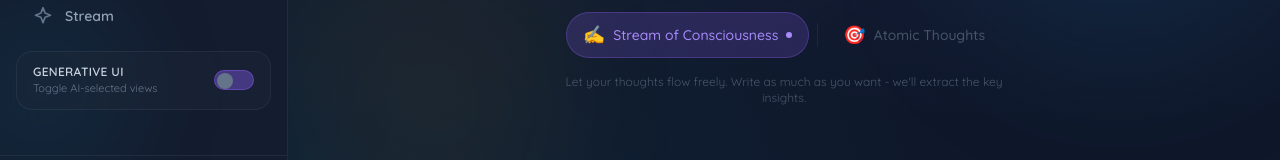
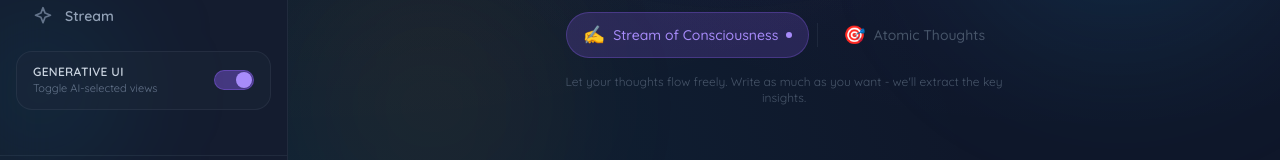
Before and after one commit to donal0c/second-brain, a React (Vite) app in the folder packages/web/: page /capture in a window 1280 px wide. Shown: the part 550-710 px from the top of the page. Built offline with nearby package versions, Linux system fonts and the light colour scheme; no server answers.

Commit message:
Fix generative UI toggle knob

```diff
--- a/packages/web/src/components/Layout.tsx
+++ b/packages/web/src/components/Layout.tsx
@@ -309,16 +309,15 @@ export function Layout() {
                     Toggle AI-selected views
                   </div>
                 </div>
-                <label className="inline-flex items-center cursor-pointer">
+                <label className="relative inline-flex items-center cursor-pointer">
                   <input
                     type="checkbox"
                     className="sr-only peer"
                     checked={genUiEnabled}
                     onChange={(event) => setGenUiEnabled(event.target.checked)}
                   />
-                  <div className="w-10 h-5 bg-void-100/70 border border-void-border rounded-full peer peer-checked:bg-neural-memory-500/40 peer-checked:border-neural-memory-500/40 transition-colors relative">
-                    <div className="absolute top-0.5 left-0.5 h-4 w-4 rounded-full bg-slate-500 peer-checked:bg-neural-memory-400 peer-checked:translate-x-5 transition-transform" />
-                  </div>
+                  <span className="w-10 h-5 bg-void-100/70 border border-void-border rounded-full peer-checked:bg-neural-memory-500/40 peer-checked:border-neural-memory-500/40 transition-colors" />
+                  <span className="absolute left-0.5 top-0.5 h-4 w-4 rounded-full bg-slate-500 transition-transform peer-checked:translate-x-5 peer-checked:bg-neural-memory-400" />
                 </label>
               </div>
             </div>
```
